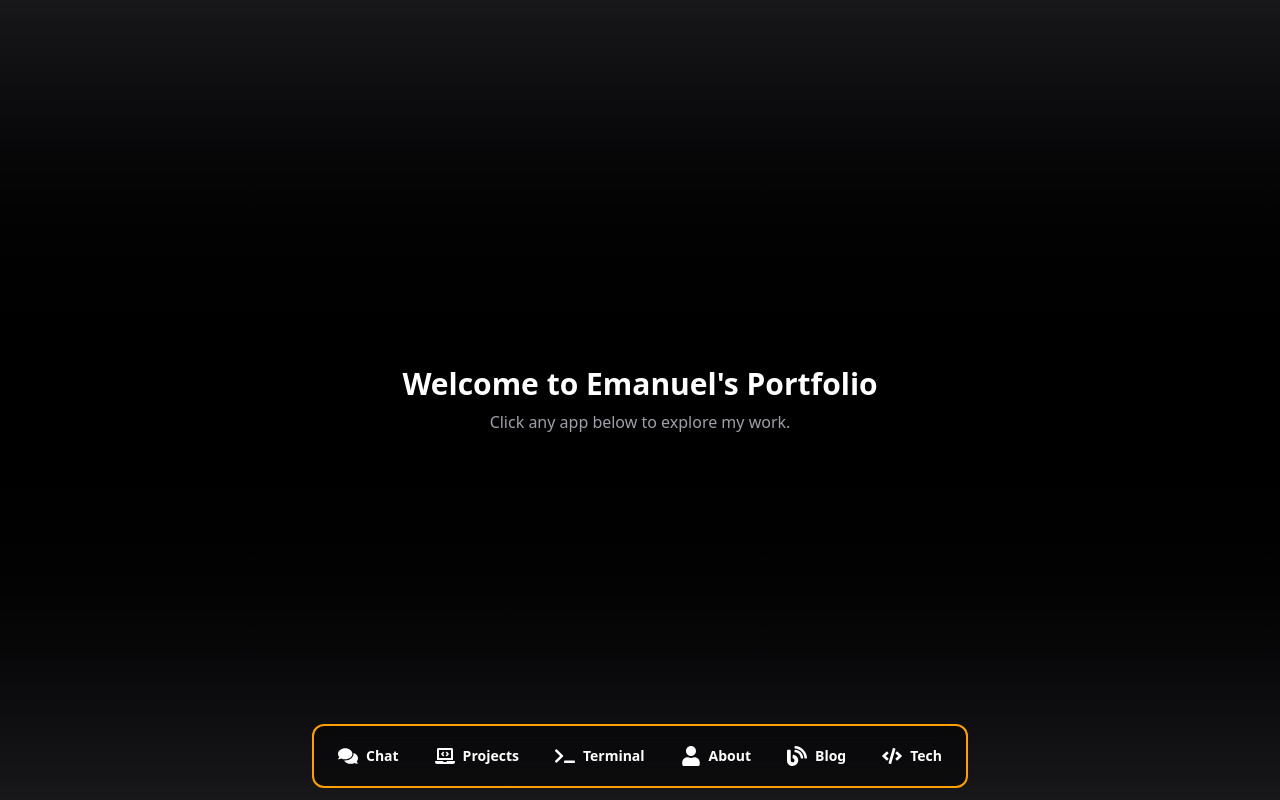
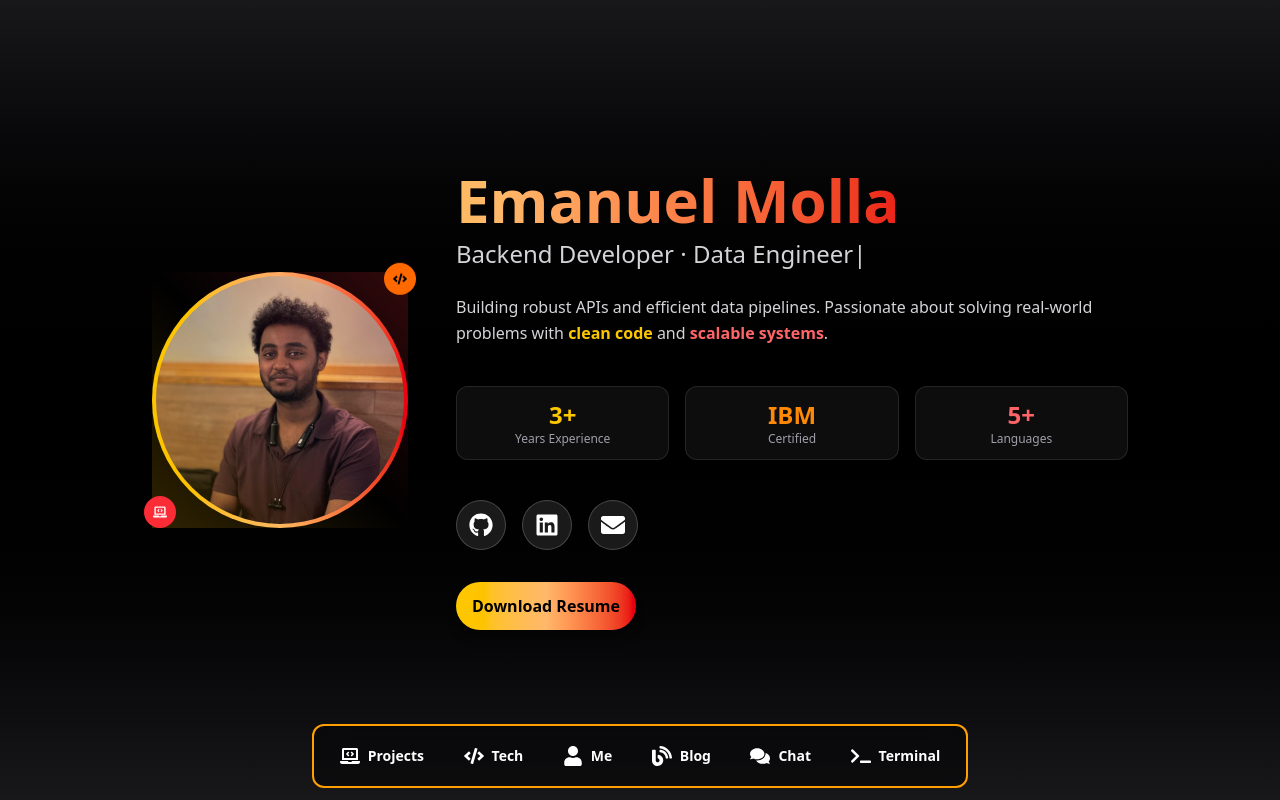
Before and after one commit to Emanuel-DevX/Portfolio, a React (Vite) app: page / in a window 1280 px wide. Built offline with nearby package versions, Linux system fonts and the light colour scheme.

Commit message:
Clean up landing page

```diff
--- a/src/components/Home.jsx
+++ b/src/components/Home.jsx
@@ -1,7 +1,160 @@
-const Home = () => (
-  <div className="flex flex-col items-center justify-center h-full text-center">
-    <h1 className="text-3xl font-bold mb-2">Welcome to Emanuel's Portfolio</h1>
-    <p className="text-zinc-400">Click any app below to explore my work.</p>
-  </div>
-)
- export default Home
+import { useState, useEffect } from 'react'
+import { FaGithub, FaLinkedin, FaEnvelope, FaCode, FaLaptopCode } from 'react-icons/fa'
+import EmanuelImg from '/image.jpg'
+
+const TypewriterText = ({ text, delay = 100 }) => {
+  const [displayText, setDisplayText] = useState('')
+  const [currentIndex, setCurrentIndex] = useState(0)
+
+  useEffect(() => {
+    if (currentIndex < text.length) {
+      const timer = setTimeout(() => {
+        setDisplayText((prev) => prev + text[currentIndex])
+        setCurrentIndex((prev) => prev + 1)
+      }, delay)
+      return () => clearTimeout(timer)
+    }
+  }, [currentIndex, text, delay])
+
+  return (
+    <span>
+      {displayText}
+      <span className="animate-blink">|</span>
+    </span>
+  )
+}
+
+function Home() {
+  const [isLoaded, setIsLoaded] = useState(false)
+
+  useEffect(() => {
+    setIsLoaded(true)
+  }, [])
+
+  return (
+    <div className="w-screen h-screen bg-gradient-to-b from-zinc-900 via-black to-zinc-900 text-white overflow-hidden relative">
+      <div className="max-w-6xl mx-auto h-full flex flex-col items-center justify-center px-6 relative z-10">
+        <div
+          className={`flex flex-col md:flex-row items-center justify-center transition-all duration-1000 ${
+            isLoaded ? 'opacity-100 translate-y-0' : 'opacity-0 translate-y-10'
+          }`}
+        >
+          {/* Profile Image */}
+          <div className="relative w-48 h-48 md:w-64 md:h-64 mb-8 md:mb-0 md:mr-12 group">
+            <div className="absolute inset-0 rounded-full bg-gradient-to-r from-yellow-400 via-orange-300 to-red-600 p-1">
+              <div className="w-full h-full rounded-full overflow-hidden bg-black">
+                <img
+                  src={EmanuelImg}
+                  alt="Emanuel"
+                  className="object-cover w-full h-full transition-transform duration-500 group-hover:scale-110"
+                />
+                <div className="absolute inset-0 bg-gradient-to-tr from-yellow-500/20 via-transparent to-red-500/20" />
+              </div>
+            </div>
+            <div className="absolute -top-2 -right-2 w-8 h-8 bg-orange-500 rounded-full flex items-center justify-center animate-bounce">
+              <FaCode className="text-black text-sm" />
+            </div>
+            <div
+              className="absolute -bottom-2 -left-2 w-8 h-8 bg-red-500 rounded-full flex items-center justify-center animate-bounce"
+              style={{ animationDelay: '0.5s' }}
+            >
+              <FaLaptopCode className="text-white text-sm" />
+            </div>
+          </div>
+
+          {/* Info Section */}
+          <div className="text-center md:text-left space-y-6 max-w-2xl">
+            <div className="space-y-2">
+              <h1 className="text-4xl md:text-6xl font-extrabold">
+                <span className="bg-gradient-to-r from-yellow-400 via-orange-300 to-red-600 bg-clip-text text-transparent animate-gradient">
+                  Emanuel Molla
+                </span>
+              </h1>
+              <h2 className="text-lg md:text-2xl text-zinc-300 font-medium">
+                <TypewriterText text="Backend Developer · Data Engineer" delay={80} />
+              </h2>
+            </div>
+
+            <p className="text-sm md:text-base text-zinc-300 leading-relaxed">
+              Building robust APIs and efficient data pipelines. Passionate about solving real-world
+              problems with <span className="text-yellow-400 font-semibold">clean code</span> and
+              <span className="text-red-400 font-semibold"> scalable systems</span>.
+            </p>
+
+            {/* Quick Stats */}
+            <div className="grid grid-cols-3 gap-4 py-4">
+              <div className="text-center p-3 rounded-xl bg-white/5 backdrop-blur-sm border border-white/10">
+                <div className="text-2xl font-bold text-yellow-400">3+</div>
+                <div className="text-xs text-zinc-400">Years Experience</div>
+              </div>
+              <div className="text-center p-3 rounded-xl bg-white/5 backdrop-blur-sm border border-white/10">
+                <div className="text-2xl font-bold text-orange-400">IBM</div>
+                <div className="text-xs text-zinc-400">Certified</div>
+              </div>
+              <div className="text-center p-3 rounded-xl bg-white/5 backdrop-blur-sm border border-white/10">
+                <div className="text-2xl font-bold text-red-400">5+</div>
+                <div className="text-xs text-zinc-400">Languages</div>
+              </div>
+            </div>
+
+            {/* Socials */}
+            <div className="flex gap-4 justify-center md:justify-start">
+              {[
+                {
+                  icon: <FaGithub />,
+                  href: 'https://github.com/Emanuel-DevX',
+                },
+                {
+                  icon: <FaLinkedin />,
+                  href: 'https://www.linkedin.com/in/emanuel-molla',
+                },
+                {
+                  icon: <FaEnvelope />,
+                  href: 'mailto:emanuelmolla@outlook.com',
+                },
+              ].map((social, index) => (
+                <a
+                  key={index}
+                  href={social.href}
+                  target={social.href.startsWith('mailto:') ? undefined : '_blank'}
+                  rel={social.href.startsWith('mailto:') ? undefined : 'noopener noreferrer'}
+                  className={`text-2xl p-3 rounded-full bg-white/10 backdrop-blur-sm border border-white/20 transition-all duration-300 hover:scale-110 hover:bg-white/20`}
+                >
+                  {social.icon}
+                </a>
+              ))}
+            </div>
+
+            {/* CTA */}
+            <div className="flex gap-4 justify-center md:justify-start pt-2">
+              <button className="px-4 py-3 bg-gradient-to-r from-yellow-400 via-orange-300 to-red-600 text-black font-semibold rounded-full hover:font-bold hover:from-yellow-300 hover:to-red-600 transition-all duration-300 hover:scale-105 shadow-lg">
+                Download Resume
+              </button>
+            </div>
+          </div>
+        </div>
+      </div>
+
+      {/* Animations */}
+      <style>{`
+        @keyframes gradient {
+          0%, 100% { background-position: 0% 50%; }
+          50% { background-position: 100% 50%; }
+        }
+        @keyframes blink {
+          0%, 50% { opacity: 1; }
+          51%, 100% { opacity: 0; }
+        }
+        .animate-gradient {
+          background-size: 200% 200%;
+          animation: gradient 10s ease infinite;
+        }
+        .animate-blink {
+          animation: blink 1s infinite;
+        }
+      `}</style>
+    </div>
+  )
+}
+
+export default Home
--- a/src/components/Navbar.jsx
+++ b/src/components/Navbar.jsx
@@ -16,12 +16,13 @@ import {
 } from 'react-icons/fa'
 const AppLauncherNavbar = ({ activeApp, setActiveApp }) => {
   const apps = [
+    { name: 'Projects', icon: FaLaptopCode },
+    { name: 'Tech', icon: FaCode },
+
+    { name: 'Me', icon: FaUser },
+    { name: 'Blog', icon: FaBlog },
     { name: 'Chat', icon: FaComments },
-    { name: 'Projects', icon: FaLaptopCode },
     { name: 'Terminal', icon: FaTerminal },
-    { name: 'About', icon: FaUser },
-    { name: 'Blog', icon: FaBlog },
-    { name: 'Tech', icon: FaCode },
   ]
 
   //   const visibleApps = window.innerWidth < 768 ? apps.filter(app => app !== 'Terminal') : apps;
```
